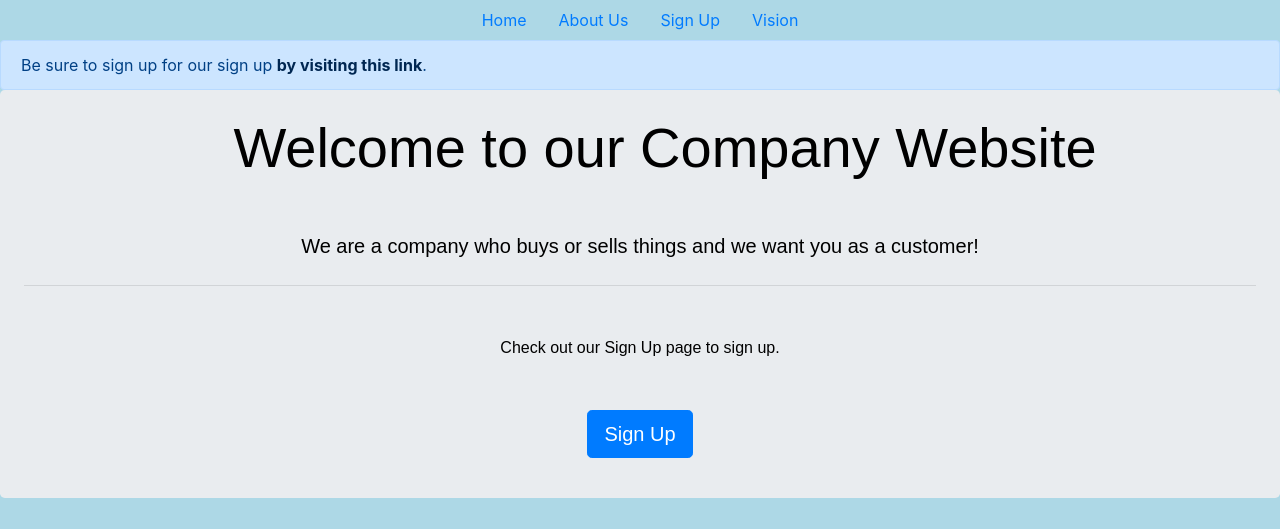
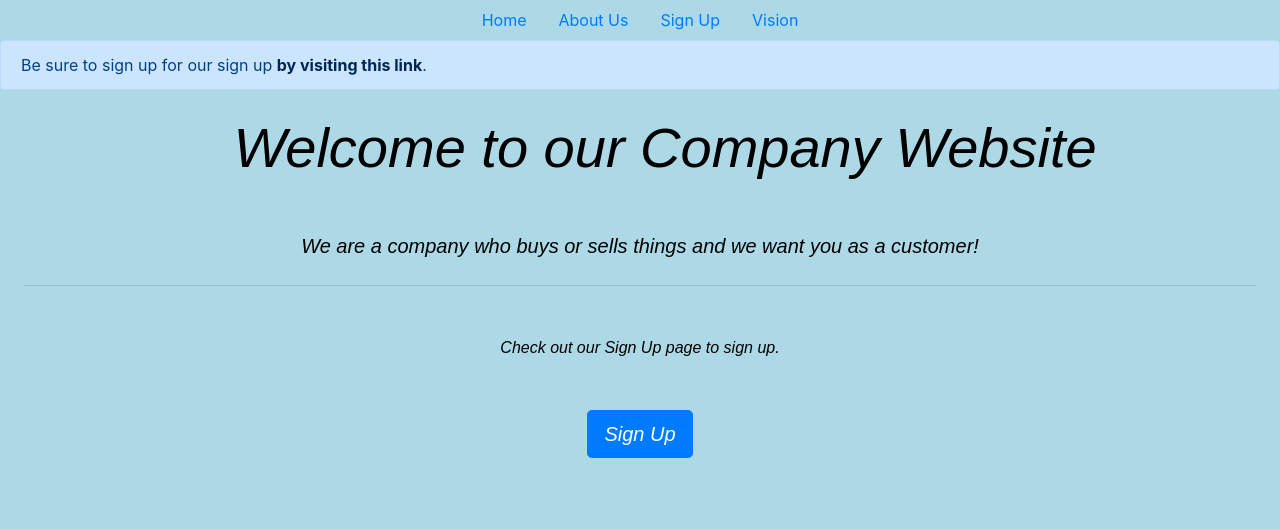
Before and after one commit to klester01/CompanyWebsite, a plain HTML site: page index.html in a window 1280 px wide. Shown: the top 529 px of the page. Drawn offline with nearby package versions, Linux system fonts and the light colour scheme.

Commit message:
finishing merges

```diff
--- a/styles.css
+++ b/styles.css
@@ -2,20 +2,16 @@ body {
     background-color: lightblue;
     color: black;
 }
-<<<<<<< HEAD
-<<<<<<< HEAD
 
 .rounded {
     width: 50%;
 }
-=======
+
 .jumbotron {
     background-color: lightblue;
     font-style: italic;
     font-family: Verdana, Geneva, Tahoma, sans-serif;
 }
->>>>>>> origin/Cheris-branch
-=======
 
 main{
     background-color:lightblue;
@@ -40,4 +36,3 @@ form{
     font-family:Arial, sans-serif;
     /*background-color:lightgrey;*/
 }
->>>>>>> origin/DeannaBranch
```
